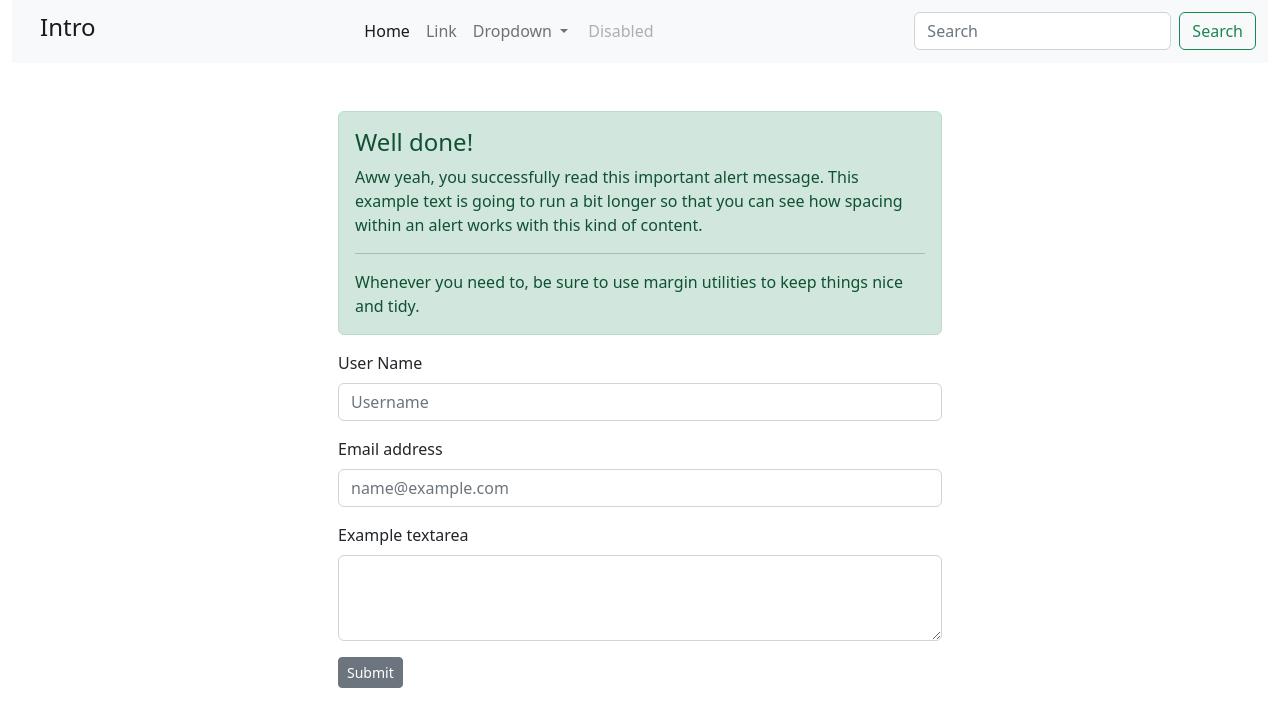
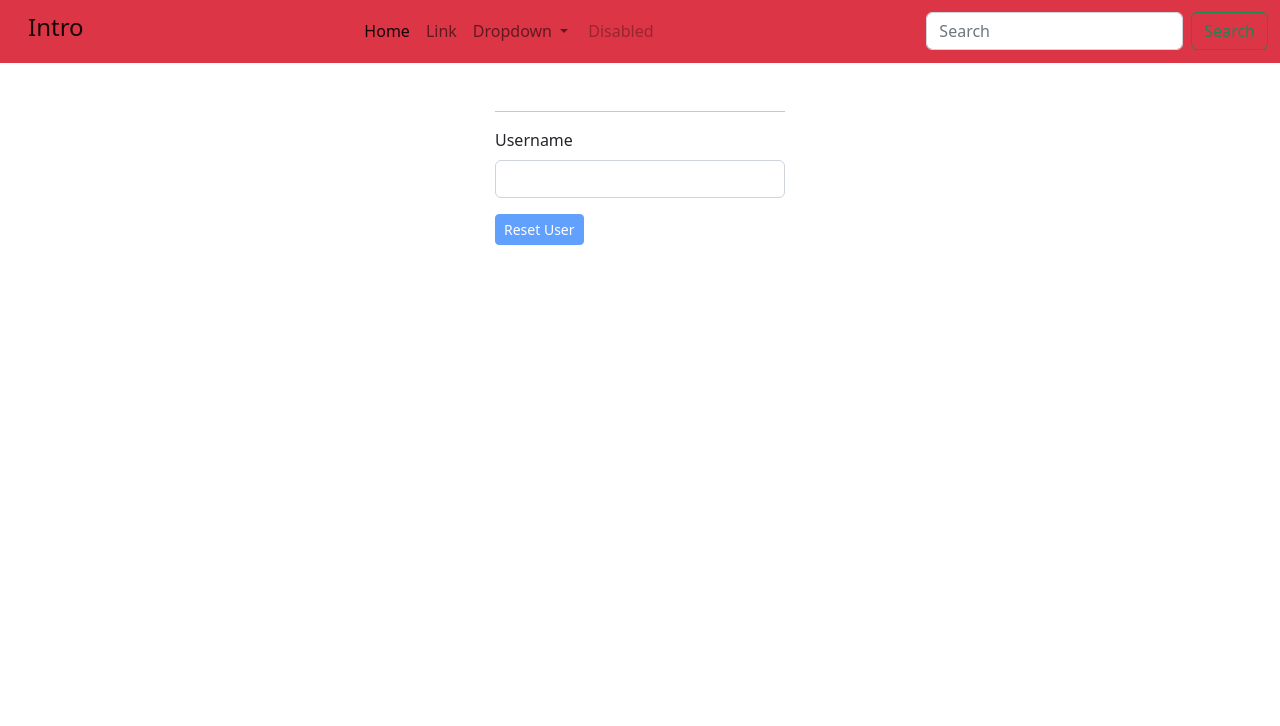
Before and after one commit to seyhavorn/angular-introduction, an Angular app: page / in a window 1280 px wide. Shown: the top 726 px of the page. Built offline with nearby package versions, Linux system fonts and the light colour scheme.

Commit message:
Databinding

```diff
--- a/src/app/app.component.html
+++ b/src/app/app.component.html
@@ -1,5 +1,5 @@
-<div class="container-fluid">
-    <nav class="navbar navbar-expand-sm navbar-light bg-light">
+<div class="container-fluid p-0 m-0">
+    <nav class="navbar navbar-expand-sm navbar-light text-white bg-danger">
         <div class="container-fluid">
             <a class="navbar-brand" href="#">
                 <h4>Intro</h4>
@@ -42,5 +42,5 @@
             </div>
         </div>
     </nav>
-    <app-form></app-form>
+    <intro-data-binding></intro-data-binding>
 </div>
--- /dev/null
+++ b/src/app/data-binding/data-binding.component.html
@@ -0,0 +1,10 @@
+<div class="container-fluid mt-5">
+  <div class="container w-25">
+    <hr>
+    <label class="form-label">Username</label>
+    <input type="text" name="" id="" class="form-control" [(ngModel)]="username">
+    <p class="mt-3">{{ username }}</p>
+    <button class="btn btn-sm btn-primary float-end" [disabled]="username === ''" (click)="resetUser()">Reset User
+    </button>
+  </div>
+</div>
--- /dev/null
+++ b/src/app/data-binding/data-binding.component.ts
@@ -0,0 +1,19 @@
+import {Component, OnInit} from '@angular/core';
+
+@Component({
+  selector: 'intro-data-binding',
+  templateUrl: './data-binding.component.html',
+  styleUrls: ['./data-binding.component.css']
+})
+export class DataBindingComponent implements OnInit {
+
+  username: string = '';
+
+  ngOnInit() {
+
+  }
+
+  resetUser() {
+    this.username = '';
+  }
+}
--- a/src/app/form/form.component.html
+++ b/src/app/form/form.component.html
@@ -21,3 +21,9 @@
         <button class="btn btn-sm btn-secondary float-end">Submit</button>
     </form>
 </div>
+
+<div class="container w-25">
+  <form action="">
+    <input type="text" class="form-control">
+  </form>
+</div>
```
Also changed, not shown: src/app/app.module.ts (+7 -2 lines), src/app/data-binding/data-binding.component.css (added).
